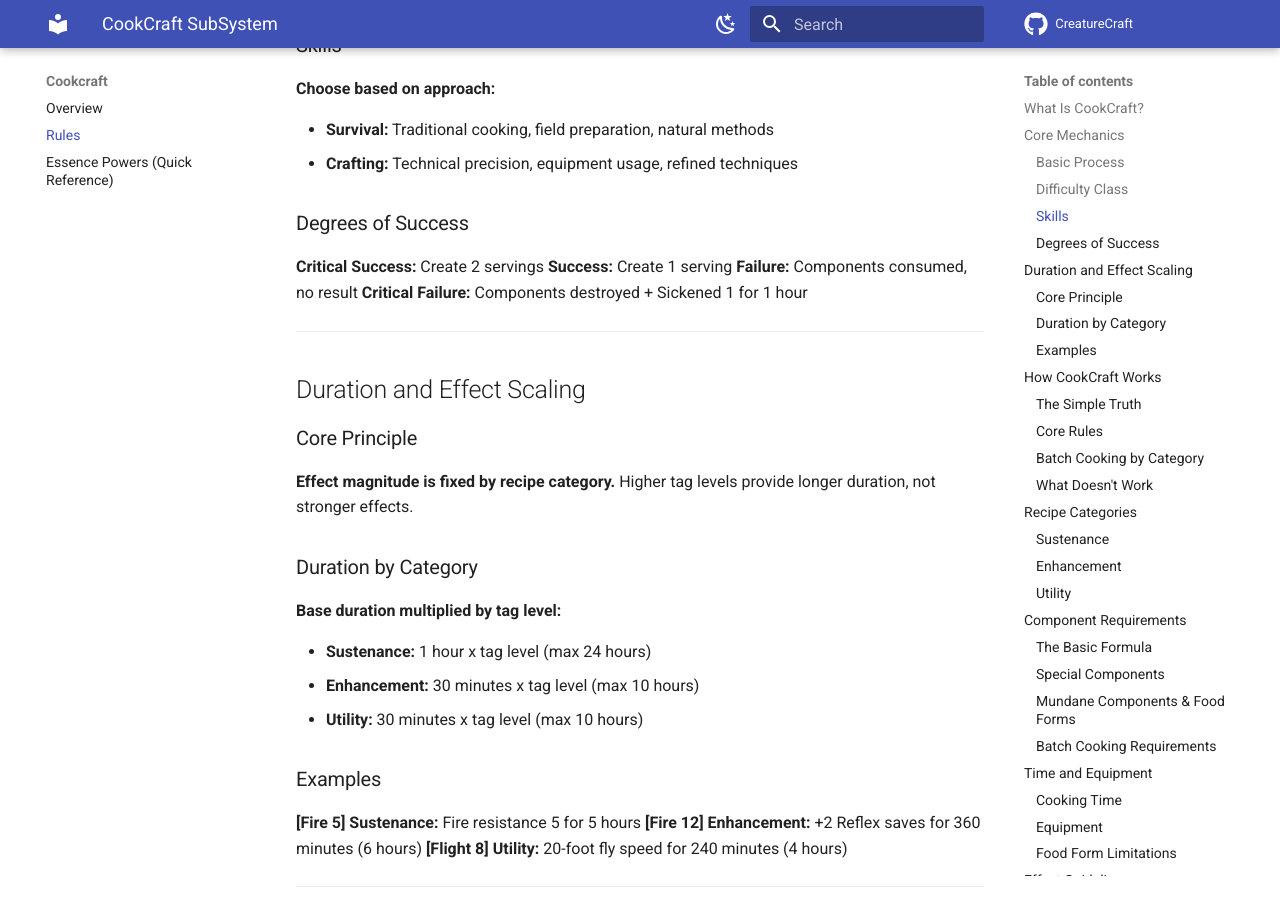
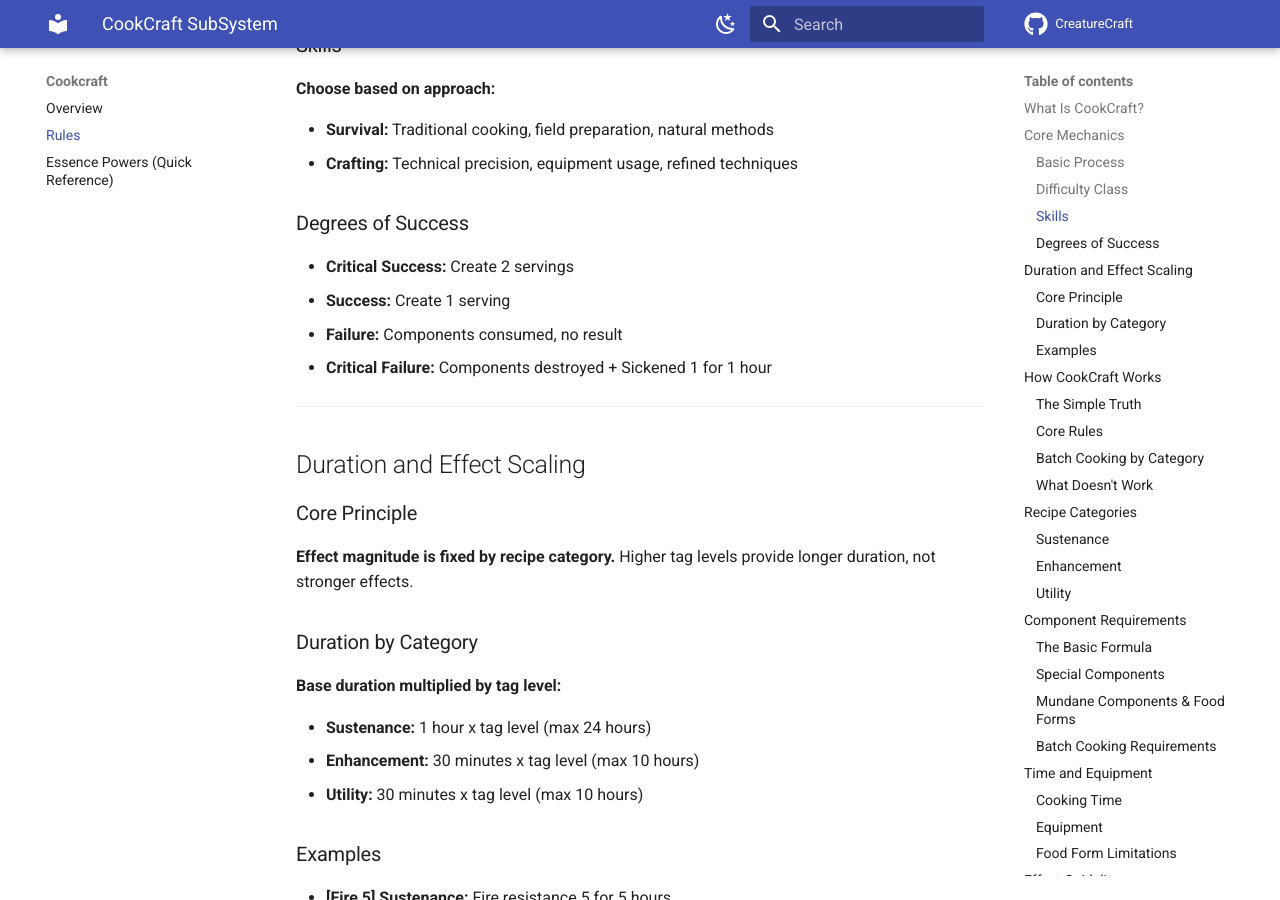
Before and after one commit to Nargath/CreatureCraft, an MkDocs documentation site: the page built from docs/cookcraft/cc_rules.md, in a window 1280 px wide and 900 px high, scrolled down 1279 px. Built offline with MkDocs 1.6.1 and Material for MkDocs 9.7.7, drawn with Linux system fonts in a browser that asks for light colours; comment, search, counter and statistics services are not loaded.

```diff
--- a/docs/cookcraft/cc_rules.md
+++ b/docs/cookcraft/cc_rules.md
@@ -48,10 +48,10 @@ Anyone can cook creature components - there are no recipes to learn or discover.
 
 ### Degrees of Success
 
-**Critical Success:** Create 2 servings
-**Success:** Create 1 serving
-**Failure:** Components consumed, no result
-**Critical Failure:** Components destroyed + Sickened 1 for 1 hour
+- **Critical Success:** Create 2 servings
+- **Success:** Create 1 serving
+- **Failure:** Components consumed, no result
+- **Critical Failure:** Components destroyed + Sickened 1 for 1 hour
 
 ---
 
@@ -69,9 +69,9 @@ Anyone can cook creature components - there are no recipes to learn or discover.
 
 ### Examples
 
-**[Fire 5] Sustenance:** Fire resistance 5 for 5 hours
-**[Fire 12] Enhancement:** +2 Reflex saves for 360 minutes (6 hours)
-**[Flight 8] Utility:** 20-foot fly speed for 240 minutes (4 hours)
+- **[Fire 5] Sustenance:** Fire resistance 5 for 5 hours
+- **[Fire 12] Enhancement:** +2 Reflex saves for 360 minutes (6 hours)
+- **[Flight 8] Utility:** 20-foot fly speed for 240 minutes (4 hours)
 
 ---
 
@@ -332,9 +332,9 @@ Effects are determined by recipe category, NOT tag level:
 
 Some tags require careful handling:
 
-**[Fire/Lightning]:** Failure = 1d6 energy damage
-**[Venom]:** Failure = Sickened 1 (blocks further cooking)
-**[Magical]:** Failure = Stupefied 1 for 10 minutes
+- **[Fire/Lightning]:** Failure = 1d6 energy damage
+- **[Venom]:** Failure = Sickened 1 (blocks further cooking)
+- **[Magical]:** Failure = Stupefied 1 for 10 minutes
 
 Professional tools reduce failure consequences by one step.
 
```
